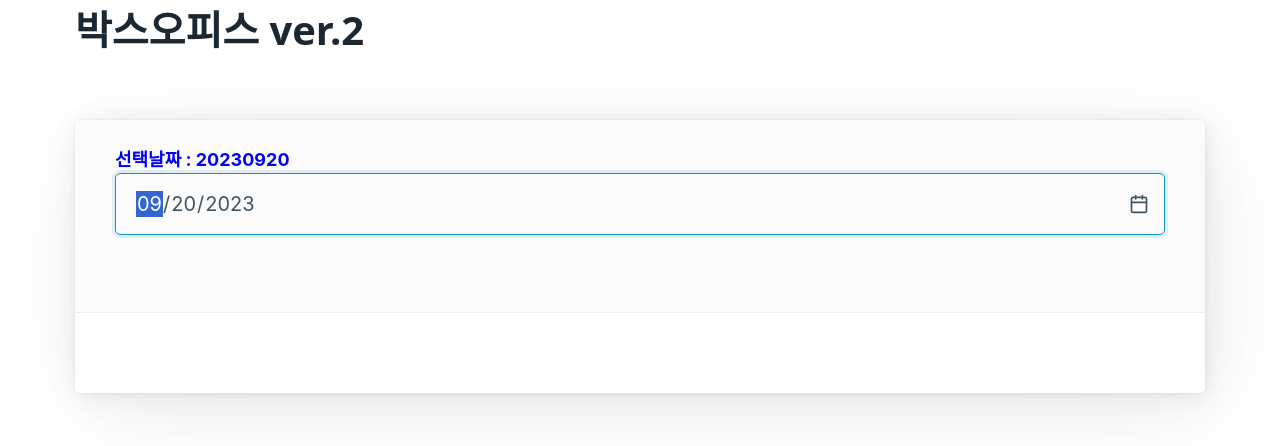
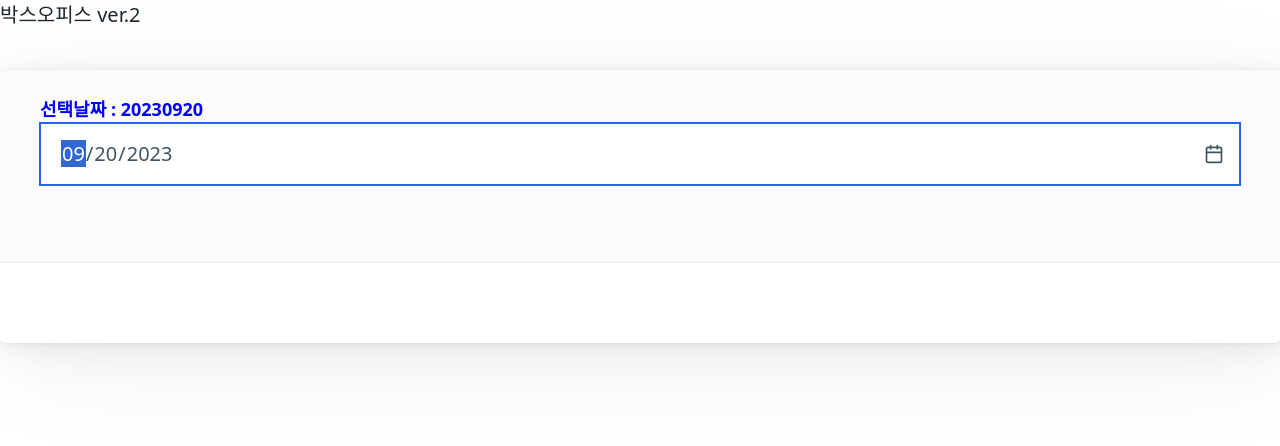
Before and after one commit to ynnij/k-digital-react, a React (Create React App) app: page / in a window 1280 px wide. Shown: the top 446 px of the page. Built offline with nearby package versions, Linux system fonts and the light colour scheme; no server answers.

Commit message:
tailwind css 설정

```diff
--- a/package.json
+++ b/package.json
@@ -8,6 +8,7 @@
     "@testing-library/user-event": "^13.5.0",
     "react": "^18.2.0",
     "react-dom": "^18.2.0",
+    "react-icons": "^4.11.0",
     "react-scripts": "5.0.1",
     "web-vitals": "^2.1.4"
   },
@@ -34,5 +35,9 @@
       "last 1 firefox version",
       "last 1 safari version"
     ]
+  },
+  "devDependencies": {
+    "@tailwindcss/forms": "^0.5.6",
+    "tailwindcss": "^3.3.3"
   }
 }
--- a/src/index.css
+++ b/src/index.css
@@ -1,3 +1,7 @@
+@tailwind base;
+@tailwind components;
+@tailwind utilities;
+/*
 body {
   margin: 0;
   font-family: -apple-system, BlinkMacSystemFont, 'Segoe UI', 'Roboto', 'Oxygen',
@@ -11,3 +15,4 @@
   font-family: source-code-pro, Menlo, Monaco, Consolas, 'Courier New',
     monospace;
 }
+*/
--- /dev/null
+++ b/tailwind.config.js
@@ -0,0 +1,10 @@
+/** @type {import('tailwindcss').Config} */
+module.exports = {
+  content: ["./src/**/*.{html,js}"],
+  theme: {
+    extend: {},
+  },
+  plugins: [
+    require('@tailwindcss/forms'),
+  ],
+}
```
Also changed, not shown: 1 other file (tests, documents, lock files or other folders).
